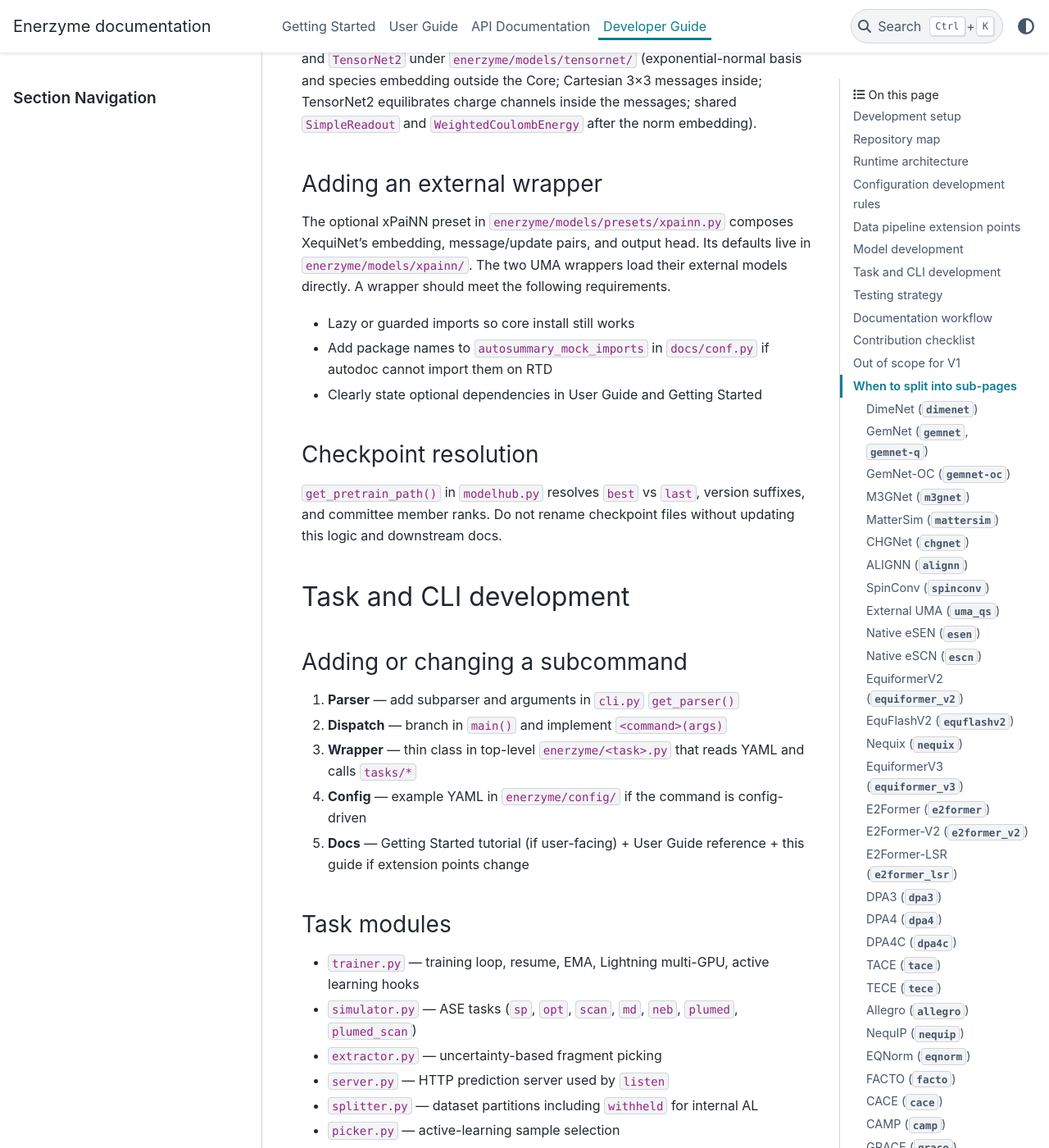
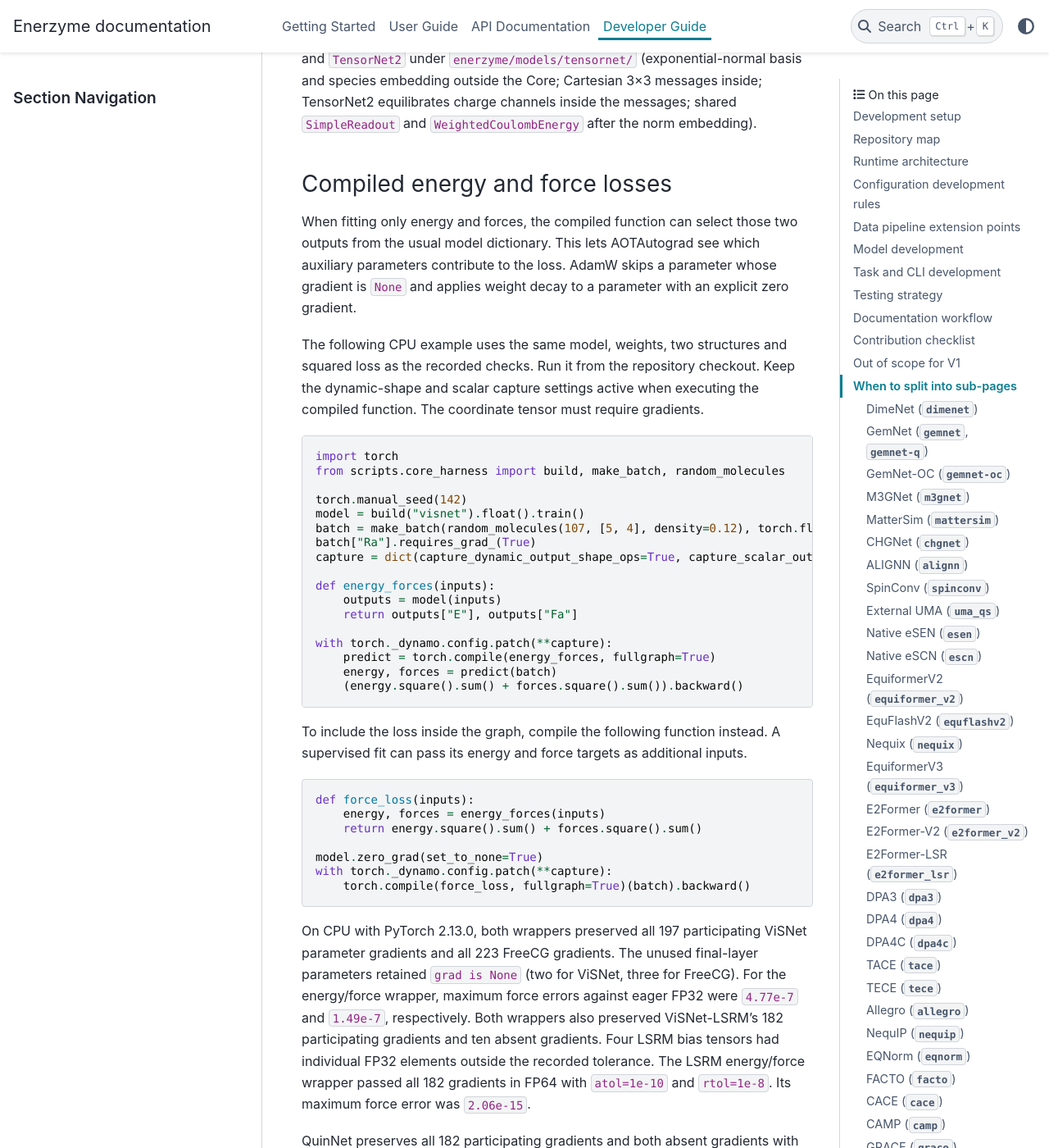
Before and after one commit to Benzoin96485/Enerzyme, a Sphinx documentation site: the page built from docs/developer_guide.rst, in a window 1280 px wide and 1400 px high, scrolled down 8551 px. Shown: the whole window at 82% size. Built offline with Sphinx 7.4.7 and the PyData theme 0.15.4, drawn with Linux system fonts in a browser that asks for light colours; some of the changed text lies outside the part shown.

Commit message:
Document and verify fullgraph force-loss optimizer participation
Co-authored-by: Weiliang Luo <luowl7@mit.edu>

```diff
--- a/docs/developer_guide.rst
+++ b/docs/developer_guide.rst
@@ -314,6 +314,72 @@ each moment layer; per-layer linear / final MLP readout outside). Also :code:`Te
 3×3 messages inside; TensorNet2 equilibrates charge channels inside the
 messages; shared :code:`SimpleReadout` and :code:`WeightedCoulombEnergy`
 after the norm embedding).
+
+Compiled energy and force losses
+^^^^^^^^^^^^^^^^^^^^^^^^^^^^^^^^
+
+When fitting only energy and forces, the compiled function can select those
+two outputs from the usual model dictionary. This lets AOTAutograd see which
+auxiliary parameters contribute to the loss. AdamW skips a parameter whose
+gradient is :code:`None` and applies weight decay to a parameter with an
+explicit zero gradient.
+
+The following CPU example uses the same model, weights, two structures and
+squared loss as the recorded checks. Run it from the repository checkout.
+Keep the dynamic-shape and scalar capture settings active when executing the
+compiled function. The coordinate tensor must require gradients.
+
+.. code-block:: python
+
+    import torch
+    from scripts.core_harness import build, make_batch, random_molecules
+
+    torch.manual_seed(142)
+    model = build("visnet").float().train()
+    batch = make_batch(random_molecules(107, [5, 4], density=0.12), torch.float32)
+    batch["Ra"].requires_grad_(True)
+    capture = dict(capture_dynamic_output_shape_ops=True, capture_scalar_outputs=True)
+
+    def energy_forces(inputs):
+        outputs = model(inputs)
+        return outputs["E"], outputs["Fa"]
+
+    with torch._dynamo.config.patch(**capture):
+        predict = torch.compile(energy_forces, fullgraph=True)
+        energy, forces = predict(batch)
+        (energy.square().sum() + forces.square().sum()).backward()
+
+To include the loss inside the graph, compile the following function instead.
+A supervised fit can pass its energy and force targets as additional inputs.
+
+.. code-block:: python
+
+    def force_loss(inputs):
+        energy, forces = energy_forces(inputs)
+        return energy.square().sum() + forces.square().sum()
+
+    model.zero_grad(set_to_none=True)
+    with torch._dynamo.config.patch(**capture):
+        torch.compile(force_loss, fullgraph=True)(batch).backward()
+
+On CPU with PyTorch 2.13.0, both wrappers preserved all 197 participating
+ViSNet parameter gradients and all 223 FreeCG gradients. The unused final-layer
+parameters retained :code:`grad is None` (two for ViSNet, three for FreeCG).
+For the energy/force wrapper, maximum force errors against eager FP32 were
+:code:`4.77e-7` and :code:`1.49e-7`, respectively. Both wrappers also preserved
+ViSNet-LSRM's 182 participating gradients and ten absent gradients. Four LSRM
+bias tensors had individual FP32 elements outside the recorded tolerance.
+The LSRM energy/force wrapper passed all 182 gradients in FP64 with
+:code:`atol=1e-10` and :code:`rtol=1e-8`. Its maximum force error was
+:code:`2.06e-15`.
+
+QuinNet preserves all 182 participating gradients and both absent gradients
+with either wrapper in both precisions at revision :code:`b6796ea`.
+The maximum FP64 energy and force errors were each below :code:`7e-16`.
+The ordinary fullgraph call on CHGNet at revision :code:`2fa0e3d` stops when
+constructing reverse edges from a data-dependent edge count. Per-model
+results, tolerances and the independent FP64 controls are recorded in
+:code:`test/fixtures/validation/vector_force_inductor_cpu.json`.
 
 Adding an external wrapper
 ^^^^^^^^^^^^^^^^^^^^^^^^^^
```
Also changed, not shown: 2 other files.
